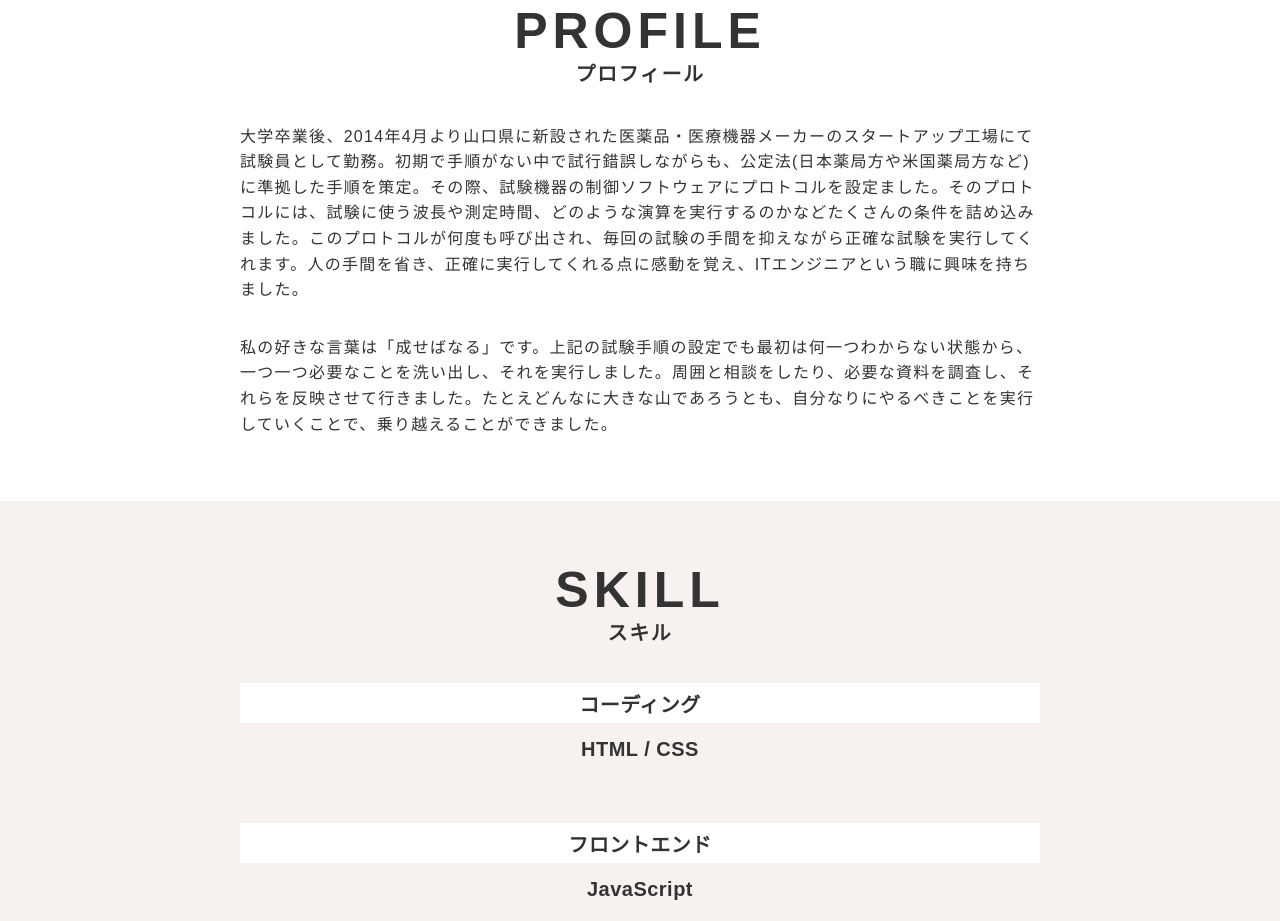
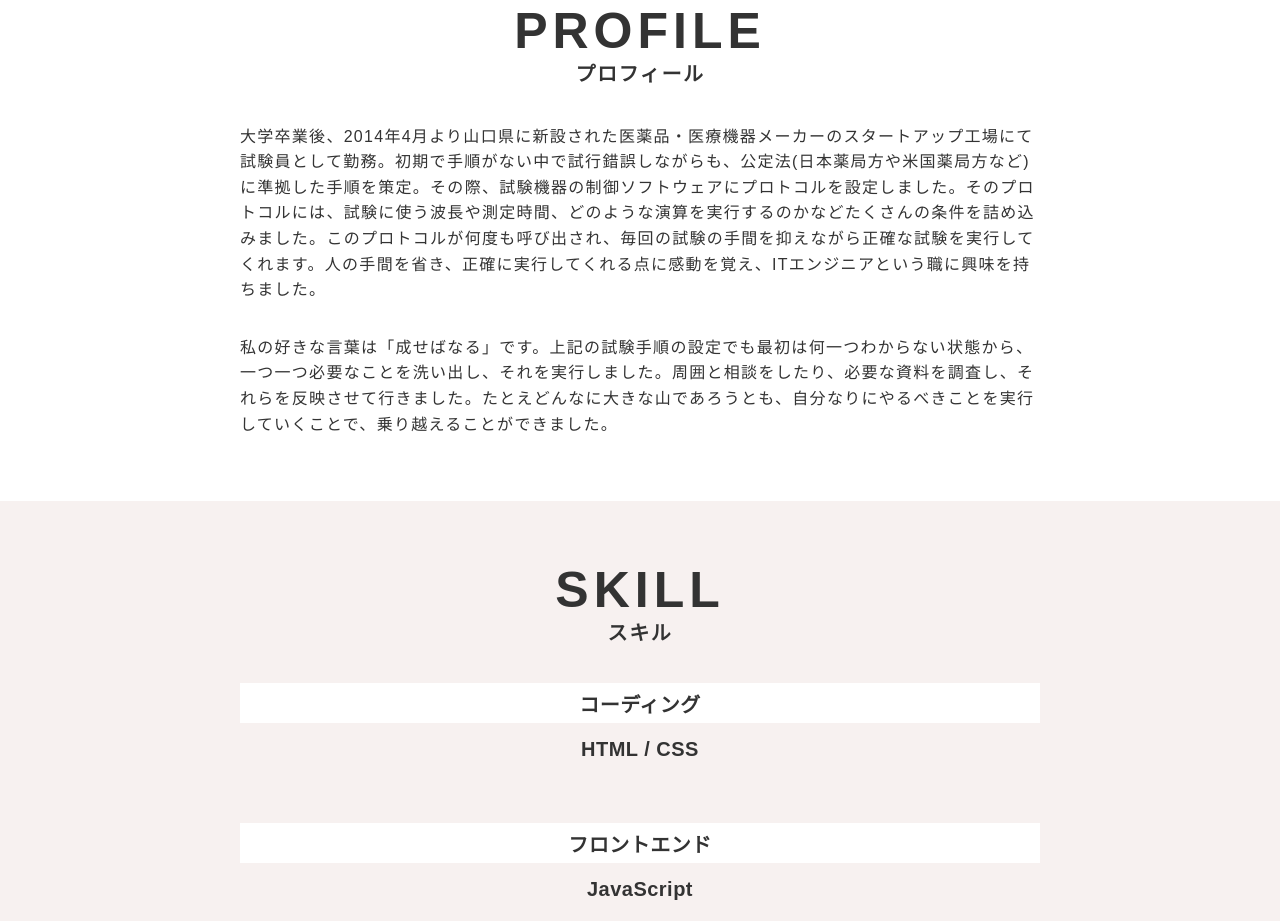
Before and after one commit to moe20200404/portfolio-site, a plain HTML site: page index.html in a window 1280 px wide. Shown: the part 820-1741 px from the top of the page. Drawn offline with nearby package versions, Linux system fonts and the light colour scheme.

Commit message:
誤字修正

```diff
--- a/index.html
+++ b/index.html
@@ -81,7 +81,7 @@
           </div>
           <div class="contents">
             <div class="profile__text-area">
-              <p>大学卒業後、2014年4月より山口県に新設された医薬品・医療機器メーカーのスタートアップ工場にて試験員として勤務。初期で手順がない中で試行錯誤しながらも、公定法(日本薬局方や米国薬局方など)に準拠した手順を策定。その際、試験機器の制御ソフトウェアにプロトコルを設定ました。そのプロトコルには、試験に使う波長や測定時間、どのような演算を実行するのかなどたくさんの条件を詰め込みました。このプロトコルが何度も呼び出され、毎回の試験の手間を抑えながら正確な試験を実行してくれます。人の手間を省き、正確に実行してくれる点に感動を覚え、ITエンジニアという職に興味を持ちました。
+              <p>大学卒業後、2014年4月より山口県に新設された医薬品・医療機器メーカーのスタートアップ工場にて試験員として勤務。初期で手順がない中で試行錯誤しながらも、公定法(日本薬局方や米国薬局方など)に準拠した手順を策定。その際、試験機器の制御ソフトウェアにプロトコルを設定しました。そのプロトコルには、試験に使う波長や測定時間、どのような演算を実行するのかなどたくさんの条件を詰め込みました。このプロトコルが何度も呼び出され、毎回の試験の手間を抑えながら正確な試験を実行してくれます。人の手間を省き、正確に実行してくれる点に感動を覚え、ITエンジニアという職に興味を持ちました。
               </p>
               <p>私の好きな言葉は「成せばなる」です。上記の試験手順の設定でも最初は何一つわからない状態から、一つ一つ必要なことを洗い出し、それを実行しました。周囲と相談をしたり、必要な資料を調査し、それらを反映させて行きました。たとえどんなに大きな山であろうとも、自分なりにやるべきことを実行していくことで、乗り越えることができました。
               </p>
```
